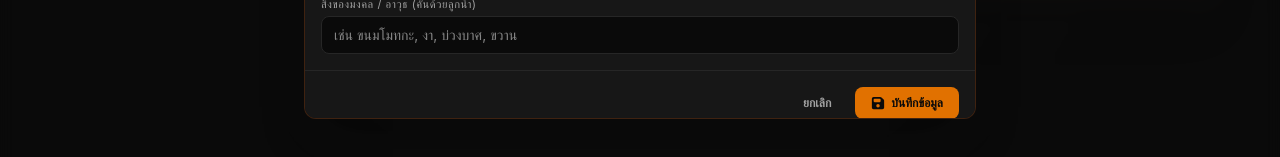
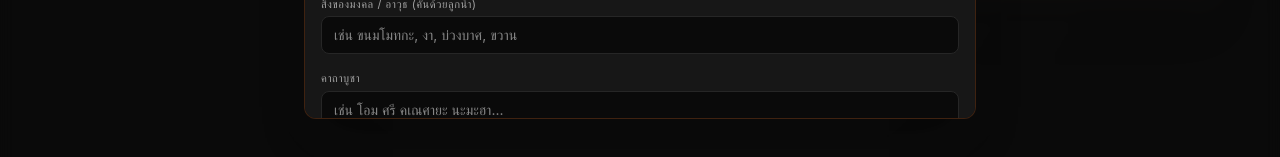
Before and after one commit to weerayosong/ganesha-frontend, a Next.js app: page /admin in a window 1280 px wide. Both pictures are taken after a click on the button "เพิ่มปางใหม่". Shown: the part 621-778 px from the top of the page. Built offline with nearby package versions, Linux system fonts and the light colour scheme; no server answers; the database is empty.

Commit message:
feat: add mantra field to Ganesha form and update dynamic mantra display

```diff
--- a/components/admin/GaneshaFormModal.tsx
+++ b/components/admin/GaneshaFormModal.tsx
@@ -3,7 +3,6 @@
 import { useState, useEffect } from "react";
 import { FaXmark, FaFloppyDisk, FaSpinner, FaImage } from "react-icons/fa6";
 
-// 1. เพิ่ม imageUrl ใน Interface
 interface GaneshaInitialData {
     _id?: string;
     order: number | string;
@@ -15,17 +14,9 @@ interface GaneshaInitialData {
     vehicle?: string;
     weapons?: string;
     imageUrl?: string;
+    mantra?: string;
 }
 
-interface GaneshaFormModalProps {
-    isOpen: boolean;
-    onClose: () => void;
-    mode: "add" | "edit";
-    onSuccess?: () => void;
-    initialData?: GaneshaInitialData | null;
-}
-
-// 2. เพิ่ม imageUrl ใน State
 interface FormDataState {
     order: number | string;
     nameTH: string;
@@ -36,6 +27,15 @@ interface FormDataState {
     vehicle: string;
     weapons: string;
     imageUrl: string;
+    mantra: string;
+}
+
+interface GaneshaFormModalProps {
+    isOpen: boolean;
+    onClose: () => void;
+    mode: "add" | "edit";
+    onSuccess?: () => void;
+    initialData?: GaneshaInitialData | null;
 }
 
 const emptyForm: FormDataState = {
@@ -47,7 +47,8 @@ const emptyForm: FormDataState = {
     color: "",
     vehicle: "",
     weapons: "",
-    imageUrl: "", // ค่าเริ่มต้น
+    imageUrl: "",
+    mantra: "",
 };
 
 export default function GaneshaFormModal({
@@ -59,8 +60,6 @@ export default function GaneshaFormModal({
 }: GaneshaFormModalProps) {
     const [formData, setFormData] = useState(emptyForm);
     const [isSubmitting, setIsSubmitting] = useState(false);
-
-    // State สำหรับบอกว่ากำลังอัปโหลดรูปอยู่
     const [isUploadingImage, setIsUploadingImage] = useState(false);
 
     useEffect(() => {
@@ -76,7 +75,8 @@ export default function GaneshaFormModal({
                     color: initialData.color || "",
                     vehicle: initialData.vehicle || "",
                     weapons: initialData.weapons || "",
-                    imageUrl: initialData.imageUrl || "", // ดึงรูปเก่ามาแสดงถ้ามี
+                    imageUrl: initialData.imageUrl || "",
+                    mantra: initialData.mantra || "",
                 });
             } else {
                 setFormData(emptyForm);
@@ -99,7 +99,6 @@ export default function GaneshaFormModal({
         }));
     };
 
-    // 3. ปรับแก้ handleImageUpload ให้ใช้ setFormData
     const handleImageUpload = async (
         e: React.ChangeEvent<HTMLInputElement>,
     ) => {
@@ -117,7 +116,6 @@ export default function GaneshaFormModal({
                 body: uploadData,
             });
 
-            // เพิ่มจุดเช็ค: ถ้าเซิร์ฟเวอร์ตอบกลับมาว่ามีปัญหา (เช่น 404 หรือ 500) ให้โยน Error ออกไปเลย
             if (!res.ok) {
                 const errorText = await res.text();
                 throw new Error(`Server Error: ${res.status} - ${errorText}`);
@@ -148,7 +146,7 @@ export default function GaneshaFormModal({
             const res = await fetch(url, {
                 method,
                 headers: { "Content-Type": "application/json" },
-                body: JSON.stringify(formData), // ส่ง formData ที่มี imageUrl ไปด้วย
+                body: JSON.stringify(formData),
             });
 
             if (res.ok) {
@@ -184,13 +182,11 @@ export default function GaneshaFormModal({
                 </div>
 
                 <div className="p-4 flex flex-col gap-4">
-                    {/* 4. ส่วนอัปโหลดรูปภาพ */}
                     <div className="bg-neutral-950/50 p-4 rounded-xl border border-neutral-800/50">
                         <label className="block text-[11px] text-neutral-400 mb-2 uppercase tracking-wider">
                             รูปภาพประจำปาง
                         </label>
                         <div className="flex items-center gap-4">
-                            {/* แสดงรูป Preview ถ้าอัปโหลดเสร็จแล้ว */}
                             {formData.imageUrl ? (
                                 /* eslint-disable-next-line @next/next/no-img-element */
                                 <img
@@ -345,6 +341,21 @@ export default function GaneshaFormModal({
                             className="w-full bg-neutral-950 border border-neutral-800 text-white text-sm rounded-lg focus:ring-1 focus:ring-amber-500 focus:border-amber-500 px-3 py-2 outline-none"
                         />
                     </div>
+
+                    {/* 5. เพิ่มฟอร์มสำหรับกรอกคาถาบูชา */}
+                    <div>
+                        <label className="block text-[11px] text-neutral-400 mb-1 uppercase tracking-wider">
+                            คาถาบูชา
+                        </label>
+                        <textarea
+                            name="mantra"
+                            value={formData.mantra}
+                            onChange={handleChange}
+                            rows={2}
+                            placeholder="เช่น โอม ศรี คเณศายะ นะมะฮา..."
+                            className="w-full bg-neutral-950 border border-neutral-800 text-white text-sm rounded-lg focus:ring-1 focus:ring-amber-500 focus:border-amber-500 px-3 py-2 outline-none resize-none"
+                        ></textarea>
+                    </div>
                 </div>
 
                 <div className="p-4 border-t border-neutral-800 flex justify-end gap-2 bg-neutral-900 rounded-b-xl">
@@ -355,7 +366,6 @@ export default function GaneshaFormModal({
                     >
                         ยกเลิก
                     </button>
-                    {/* ปิดการใช้งานปุ่มบันทึก หากกำลังอัปโหลดรูปอยู่ */}
                     <button
                         onClick={handleSubmit}
                         disabled={isSubmitting || isUploadingImage}
```
